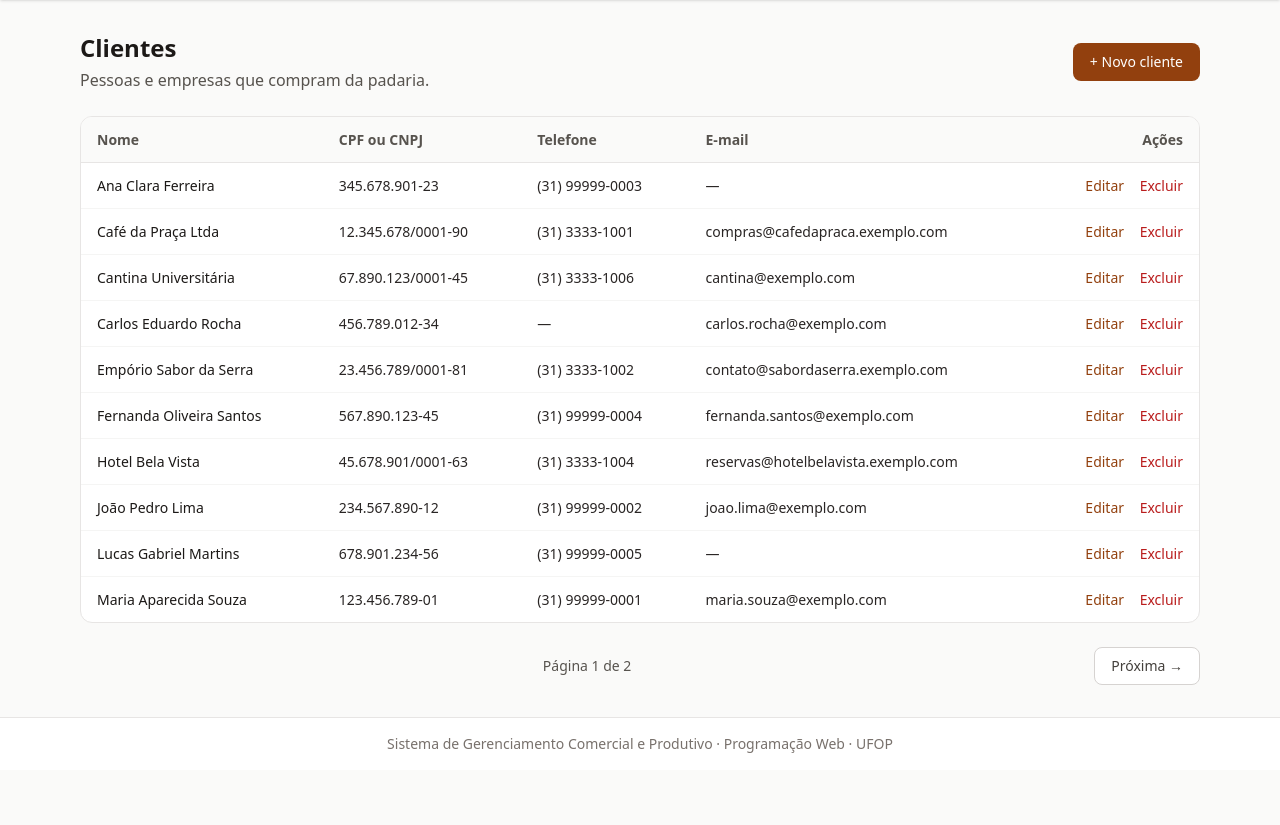
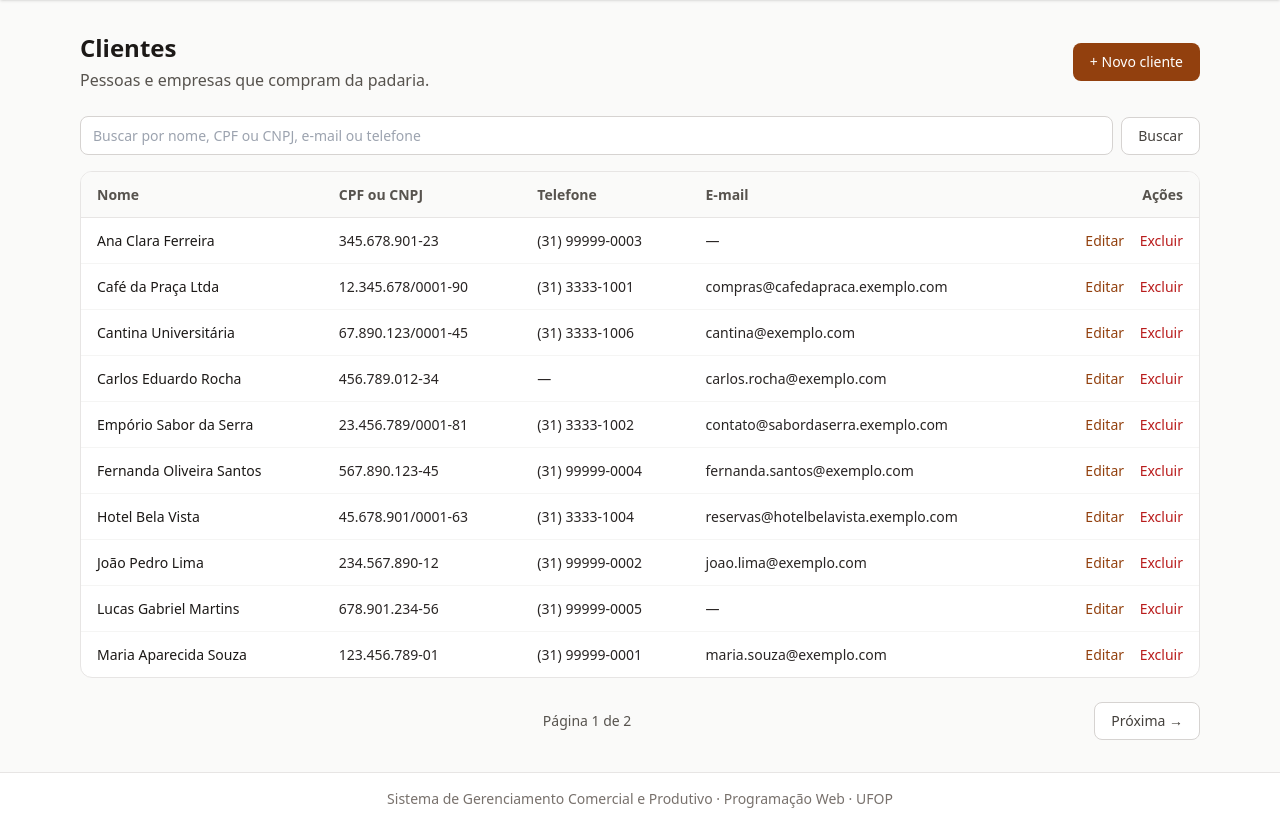
Before and after one commit to rpsmatheus/Sistema-de-Gerenciamento-Comercial, a Django app: page /clientes/ in a window 1280 px wide. Shown: the part 64-889 px from the top of the page. Before the commit the page ends 817 px from the top, so only its background shows below. Run offline with Django 5.2, Linux system fonts and the light colour scheme; the visitor is signed in with stand-in values (Sample User, id 1); data comes from the database, SQL or seed files in the repository; parts of the project's set-up code (start-up, migrations or seed data) failed here and were passed over; some libraries are stand-ins or nearby versions.

Commit message:
feat: adiciona busca na listagem de clientes

```diff
--- a/clientes/templates/clientes/lista.html
+++ b/clientes/templates/clientes/lista.html
@@ -12,6 +12,10 @@
     </div>
 
     <div class="mt-6">
+        {% include 'partials/busca.html' with placeholder='Buscar por nome, CPF ou CNPJ, e-mail ou telefone' %}
+    </div>
+
+    <div class="mt-4">
         {% if clientes %}
             <div class="tabela-container">
                 <table class="tabela">
@@ -42,6 +46,11 @@
             </div>
 
             {% include 'partials/paginacao.html' %}
+        {% elif q %}
+            <div class="lista-vazia">
+                Nenhum cliente encontrado para "{{ q }}".
+                <a href="{% url 'clientes_lista' %}" class="link-acao">Limpar busca</a>
+            </div>
         {% else %}
             <div class="lista-vazia">
                 Nenhum cliente cadastrado ainda.
--- a/clientes/views.py
+++ b/clientes/views.py
@@ -1,7 +1,12 @@
+import re
+
 from django.contrib.auth.mixins import LoginRequiredMixin
 from django.contrib.messages.views import SuccessMessageMixin
+from django.db.models import Q
 from django.urls import reverse_lazy
 from django.views.generic import CreateView, DeleteView, ListView, UpdateView
+
+from core.mixins import BuscaMixin
 
 from .forms import ClienteForm
 from .models import Cliente
@@ -10,13 +15,23 @@ from .models import Cliente
 # é redirecionado para a tela de login.
 
 
-class ClienteListaView(LoginRequiredMixin, ListView):
-    """Listagem dos clientes, com 10 por página."""
+class ClienteListaView(LoginRequiredMixin, BuscaMixin, ListView):
+    """Listagem dos clientes, com busca e 10 por página."""
 
     model = Cliente
     template_name = 'clientes/lista.html'
     context_object_name = 'clientes'
     paginate_by = 10
+    campos_busca = ['nome', 'email', 'telefone']
+
+    def filtro_busca(self, termo):
+        filtro = super().filtro_busca(termo)
+        # O documento é guardado só com números. Assim, buscar
+        # "123.456.789" também encontra o CPF 12345678901.
+        digitos = re.sub(r'\D', '', termo)
+        if digitos:
+            filtro |= Q(documento__contains=digitos)
+        return filtro
 
 
 class ClienteCriarView(LoginRequiredMixin, SuccessMessageMixin, CreateView):
```
Also changed, not shown: clientes/tests/test_busca.py (added, +39 -0 lines).
